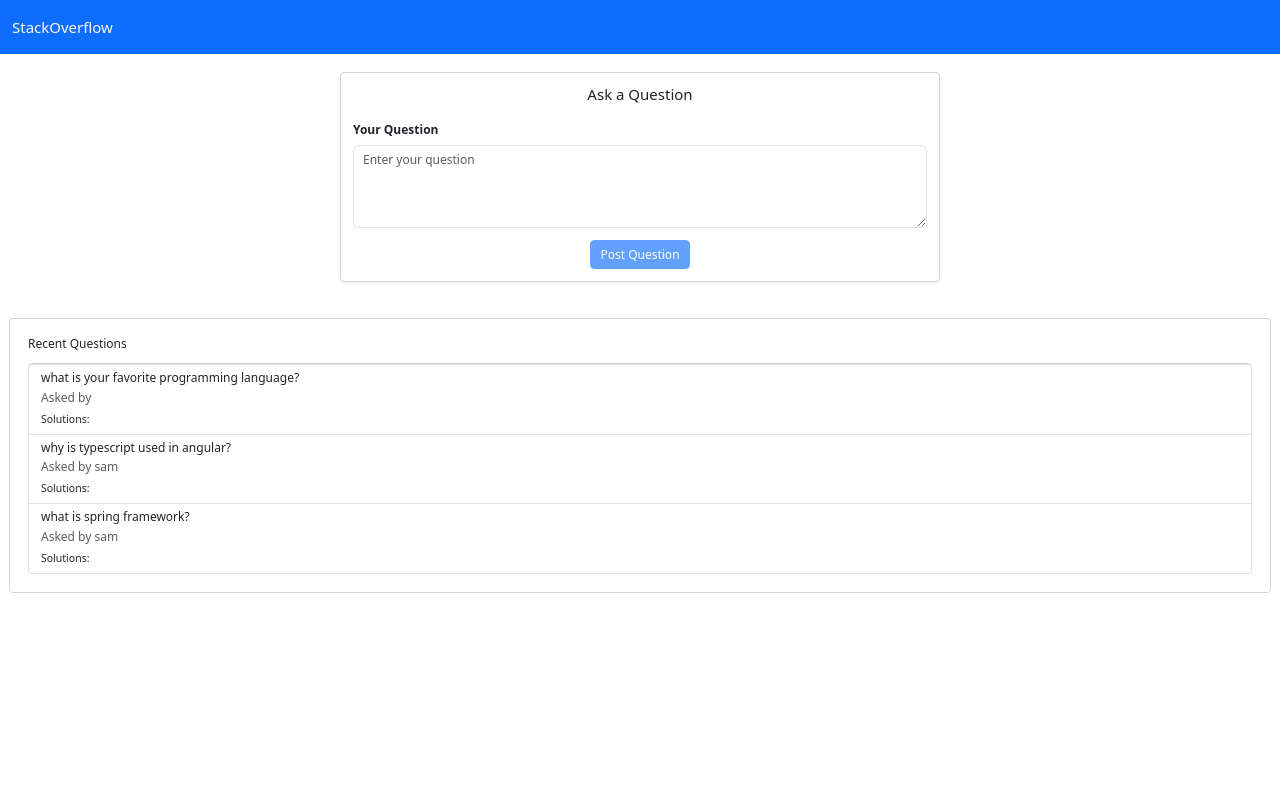
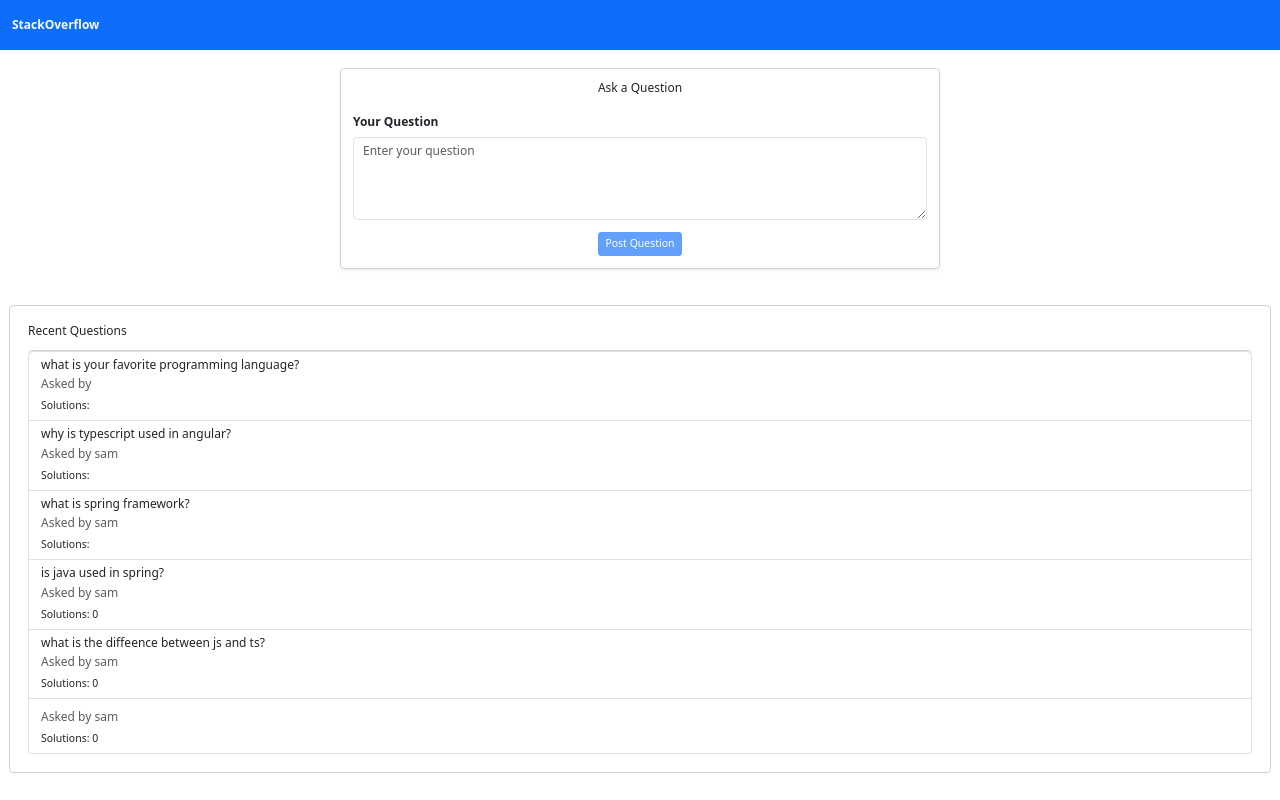
Before and after one commit to samndambuki/stack-overflow, an Angular app: page /home in a window 1280 px wide. Built offline with nearby package versions, Linux system fonts and the light colour scheme; data requests are answered from the project's data file.

Commit message:
worked on displaying question id and reduced font size

```diff
--- a/mock-api/db.json
+++ b/mock-api/db.json
@@ -28,6 +28,24 @@
       "id": "",
       "username": "sam",
       "question": "what is spring framework?"
+    },
+    {
+      "id": "",
+      "username": "sam",
+      "question": "is java used in spring?",
+      "solutions": []
+    },
+    {
+      "id": "22dc",
+      "username": "sam",
+      "question": "what is the diffeence between js and ts?",
+      "solutions": []
+    },
+    {
+      "id": "86b2",
+      "username": "sam",
+      "question": "            ",
+      "solutions": []
     }
   ]
 }
--- a/src/app/components/topbar/topbar.html
+++ b/src/app/components/topbar/topbar.html
@@ -1,6 +1,6 @@
 <nav class="navbar bg-primary p-3">
- <a class="navbar-brand text-light">StackOverflow</a>
+ <a class="navbar-brand text-light fs-6 fw-semibold">StackOverflow</a>
  @if(isLoggedIn){
- <button (click)="logout()" type="button" class="btn btn-danger">Logout</button>
+ <button (click)="logout()" type="button" class="btn btn-danger btn-sm fs-6 rounded">Logout</button>
  }
 </nav>
--- a/src/app/models/question.ts
+++ b/src/app/models/question.ts
@@ -1,7 +1,7 @@
 import { Solution } from "./solution";
 
 export interface Question{
-    id:string;
+    id?:string;
     username:string;
     question:string;
     solutions?:Solution[];
--- a/src/app/models/solution.ts
+++ b/src/app/models/solution.ts
@@ -1,5 +1,5 @@
 export interface Solution{
-    id:string;
+    id?:string;
     username:string;
     upvotes:number;
     downvotes:number;
--- a/src/app/pages/create-account/create-account.html
+++ b/src/app/pages/create-account/create-account.html
@@ -1,11 +1,11 @@
 <div class="container-fluid min-vh-100 d-flex align-items-center justify-content-center">
 <div class="card rounded p-4 w-100" style="max-width: 400px;">
   <div class="card-body">
-    <h5 class="card-title d-flex justify-content-center">Create Account</h5>
+    <h5 class="card-title d-flex justify-content-center fs-6">Create Account</h5>
     <form [formGroup]="createAccountForm">
         <div class="form-group mt-4">
         <label for="email">Email address</label>
-        <input type="email" formControlName="email" class="form-control mt-2" id="email" placeholder="Enter your email"
+        <input type="email" formControlName="email" class="form-control form-control-sm mt-2" id="email" placeholder="Enter your email"
         [ngClass]="{'is-invalid':createAccountForm.get('email')?.invalid && (createAccountForm.get('email')?.touched || createAccountForm.get('email')?.dirty)}"
         />
         <!-- validation messages  -->
@@ -20,7 +20,7 @@
         </div>
         <div class="form-group mt-4">
         <label for="username">Username</label>
-        <input type="username" formControlName="username" class="form-control mt-2" id="username" placeholder="Enter your username"
+        <input type="username" formControlName="username" class="form-control form-control-sm mt-2" id="username" placeholder="Enter your username"
         [ngClass]="{'is-invalid':createAccountForm.get('username')?.invalid && (createAccountForm.get('username')?.touched || createAccountForm.get('username')?.dirty)}"
         >
         <!-- validation messages  -->
@@ -35,7 +35,7 @@
         </div>
         <div class="form-group mt-4">
             <label for="password">Password</label>
-            <input type="password" formControlName="password" class="form-control mt-2" id="password" placeholder="Enter your password"
+            <input type="password" formControlName="password" class="form-control form-control-sm mt-2" id="password" placeholder="Enter your password"
             [ngClass]="{'is-invalid':createAccountForm.get('password')?.invalid && (createAccountForm.get('password')?.touched || createAccountForm.get('password')?.dirty)}"
             />
             <!-- validation messages  -->
@@ -49,10 +49,10 @@
              }
           </div>
         <div class="d-flex flex-column justify-content-center align-items-center mt-4">
-        <button (click)="onSubmit()" type="submit" class="btn btn-success" [disabled]="createAccountForm.invalid" (click)="createAccount()">Create Account</button>
+        <button (click)="onSubmit()" type="submit" class="btn btn-success btn-sm" [disabled]="createAccountForm.invalid" (click)="createAccount()">Create Account</button>
         <p class="mt-2">{{submissionStatus()}}</p>
         <p class="m-2">OR</p>
-        <button type="button" class="btn btn-primary" routerLink="/login">Login</button>
+        <button type="button" class="btn btn-primary btn-sm" routerLink="/login">Login</button>
         </div>
     </form>
   </div>
--- a/src/app/pages/home/home.html
+++ b/src/app/pages/home/home.html
@@ -1,10 +1,10 @@
 <div class="container-fluid py-4">
   <div class="card shadow-sm mx-auto" style="max-width: 600px;">
     <div class="card-body">
-      <h3 class="card-title text-center mb-4 fs-5">Ask a Question</h3>
+      <h3 class="card-title text-center mb-4 fs-6">Ask a Question</h3>
       <form [formGroup]="questionForm" (ngSubmit)="post()">
         <div class="mb-3">
-          <label for="questionInput" class="form-label fw-bold">Your Question</label>
+          <label for="questionInput" class="form-label fw-semibold fs-6">Your Question</label>
           <textarea
             id="questionInput"
             formControlName="questionInput"
@@ -29,7 +29,7 @@
         <div class="text-center">
           <button
             type="submit"
-            class="btn btn-primary"
+            class="btn btn-primary btn-sm"
             [disabled]="questionForm.invalid || isLoading()"
           >
             @if (isLoading()) {
--- a/src/app/pages/home/home.ts
+++ b/src/app/pages/home/home.ts
@@ -37,10 +37,9 @@ post(){
   if(this.questionForm.valid && this.userService.user()?.username){
     this.isLoading.set(true);
     const newQuestion:Question = {
-      id:'',
       username:this.userService.user()?.username ?? '',
       question:this.questionForm.get('questionInput')?.value ?? '',
-      // solutions:[]
+      solutions:[]
     }
     this.questionService.postQuestion(newQuestion).pipe(
       catchError((err)=>{
--- a/src/app/pages/login/login.html
+++ b/src/app/pages/login/login.html
@@ -1,11 +1,11 @@
 <div class="container-fluid min-vh-100 d-flex align-items-center justify-content-center">
 <div class="card rounded p-4 w-100" style="max-width: 400px;">
   <div class="card-body">
-    <h5 class="card-title d-flex justify-content-center">Login</h5>
+    <h5 class="card-title d-flex justify-content-center fs-6">Login</h5>
     <form [formGroup]="loginForm">
         <div class="form-group mt-4">
         <label for="email">Email address</label>
-        <input type="email" formControlName="email" class="form-control mt-2" id="email" placeholder="Enter your email"
+        <input type="email" formControlName="email" class="form-control form-control-sm mt-2" id="email" placeholder="Enter your email"
         [ngClass]="{'is-invalid':loginForm.get('email')?.invalid && (loginForm.get('email')?.touched || loginForm.get('email')?.dirty)}"
         />
         <!-- validation feedback  -->
@@ -20,7 +20,7 @@
         </div>
         <div class="form-group mt-4">
             <label for="password">Password</label>
-            <input type="password" formControlName="password" class="form-control mt-2" id="password" placeholder="Enter your password"
+            <input type="password" formControlName="password" class="form-control form-control-sm mt-2" id="password" placeholder="Enter your password"
             [ngClass]="{'is-invalid':loginForm.get('password')?.invalid && (loginForm.get('password')?.touched || loginForm.get('password')?.dirty)}"
             />
             <!-- validation feedback  -->
@@ -34,10 +34,10 @@
              }
         </div>
         <div class="d-flex flex-column justify-content-center align-items-center mt-4">
-        <button (click)="login()" type="submit" class="btn btn-success" [disabled]="loginForm.invalid">Login</button>
+        <button (click)="login()" type="submit" class="btn btn-success btn-sm rounded" [disabled]="loginForm.invalid">Login</button>
         <p class="mt-2">{{submissionsStatus()}}</p>
         <p class="m-2">OR</p>
-        <button type="button" class="btn btn-primary" routerLink="/create-account">Create Account</button>
+        <button type="button" class="btn btn-primary btn-sm rounded" routerLink="/create-account">Create Account</button>
         </div>
     </form>
   </div>
```
